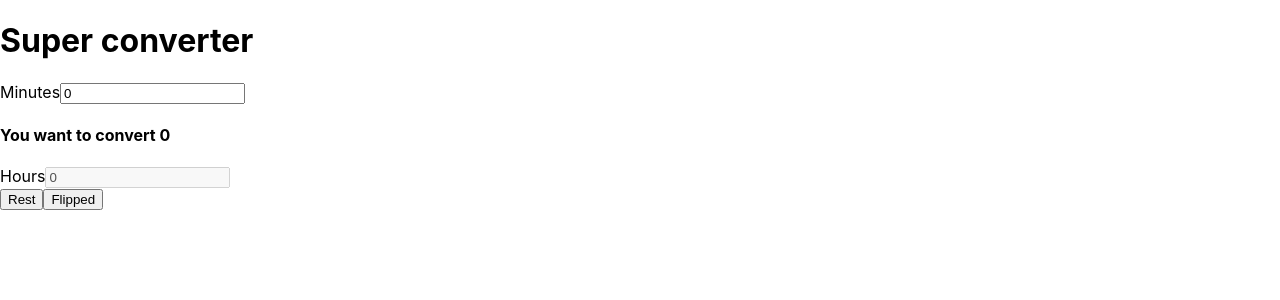
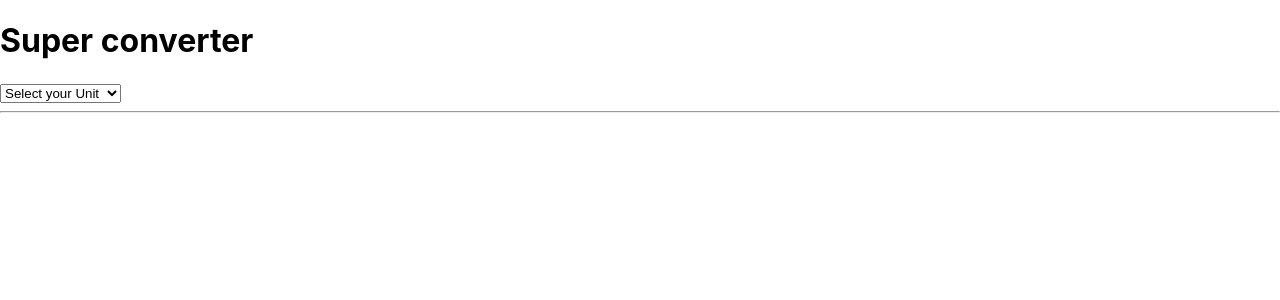
Before and after one commit to JCheyoon/React, a React (Create React App) app in the folder react-kclass/react-prac/: page / in a window 1280 px wide. Shown: the top 300 px of the page. Built offline with nearby package versions, Linux system fonts and the light colour scheme.

Commit message:
learning

```diff
--- a/react-kclass/react-prac/package.json
+++ b/react-kclass/react-prac/package.json
@@ -6,6 +6,7 @@
     "@testing-library/jest-dom": "^5.16.4",
     "@testing-library/react": "^13.1.1",
     "@testing-library/user-event": "^13.5.0",
+    "prettier": "^2.6.2",
     "react": "^18.1.0",
     "react-dom": "^18.1.0",
     "react-scripts": "5.0.1",
--- a/react-kclass/react-prac/src/App.js
+++ b/react-kclass/react-prac/src/App.js
@@ -1,45 +1,24 @@
 import "./App.css";
 import { useState } from "react";
+import MinutesToHours from "./components/MinutesToHours";
+import KmToMiles from "./components/KmToMiles";
 
 function App() {
-  const [minutes, setMinutes] = useState(0);
-  const [flipped, setFlipped] = useState(0);
-  const onChange = (e) => {
-    setMinutes(e.target.value);
+  const [index, setIndex] = useState("xx");
+  const onSelect = (e) => {
+    setIndex(e.target.value);
   };
-  const reset = () => {
-    return setMinutes(0);
-  };
-  const onFlip = () => {
-    return setFlipped(!flipped);
-  };
-
   return (
     <>
-      <div>
-        <h1>Super converter</h1>
-        <label htmlFor="minutes">Minutes</label>
-        <input
-          value={minutes}
-          id="minutes"
-          placeholder="Minutes"
-          type="number"
-          onChange={onChange}
-        />
-        <h4>You want to convert {minutes}</h4>
-      </div>
-      <div>
-        <label htmlFor="hours">Hours</label>
-        <input
-          value={Math.round(minutes / 60)}
-          id="hours"
-          placeholder="Hours"
-          type="number"
-          disabled
-        />
-      </div>
-      <button onClick={reset}>Rest</button>
-      <button onClick={onFlip}>Flipped</button>
+      <h1>Super converter</h1>
+      <select value={index} onChange={onSelect}>
+        <option value="xx">Select your Unit</option>
+        <option value="0">Minutes & Hours</option>
+        <option value="1">Km & Miles</option>
+      </select>
+      <hr />
+      {index === "0" ? <MinutesToHours /> : null}
+      {index === "1" ? <KmToMiles /> : null}
     </>
   );
 }
--- /dev/null
+++ b/react-kclass/react-prac/src/components/KmToMiles.js
@@ -0,0 +1,48 @@
+import { useState } from "react";
+
+function KmToMiles() {
+  const [value, setValue] = useState(0);
+  const [inverted, setInverted] = useState(false);
+  const onChange = (e) => {
+    setValue(e.target.value);
+  };
+  const reset = () => {
+    return setValue(0);
+  };
+  const onFlip = () => {
+    reset();
+    setInverted((current) => !current);
+  };
+
+  return (
+    <>
+      <div>
+        <label htmlFor="km">Km</label>
+        <input
+          value={inverted ? value * 1.60934 : value}
+          id="km"
+          placeholder="Km"
+          type="number"
+          onChange={onChange}
+          disabled={inverted === true}
+        />
+        <h4>You want to convert {value}</h4>
+      </div>
+      <div>
+        <label htmlFor="miles">Mi</label>
+        <input
+          value={inverted ? value : value / 1.60934}
+          id="miles"
+          placeholder="Mi"
+          type="number"
+          disabled={inverted === false}
+          onChange={onChange}
+        />
+      </div>
+      <button onClick={reset}>Rest</button>
+      <button onClick={onFlip}>{inverted ? "Turn back" : "Invert"}</button>
+    </>
+  );
+}
+
+export default KmToMiles;
--- /dev/null
+++ b/react-kclass/react-prac/src/components/MinutesToHours.js
@@ -0,0 +1,48 @@
+import { useState } from "react";
+
+function MinutesToHours() {
+  const [amount, setAmount] = useState(0);
+  const [inverted, setInverted] = useState(false);
+  const onChange = (e) => {
+    setAmount(e.target.value);
+  };
+  const reset = () => {
+    return setAmount(0);
+  };
+  const onFlip = () => {
+    reset();
+    setInverted((current) => !current);
+  };
+
+  return (
+    <>
+      <div>
+        <label htmlFor="minutes">Minutes</label>
+        <input
+          value={inverted ? amount * 60 : amount}
+          id="minutes"
+          placeholder="Minutes"
+          type="number"
+          onChange={onChange}
+          disabled={inverted === true}
+        />
+        <h4>You want to convert {amount}</h4>
+      </div>
+      <div>
+        <label htmlFor="hours">Hours</label>
+        <input
+          value={inverted ? amount : Math.round(amount / 60)}
+          id="hours"
+          placeholder="Hours"
+          type="number"
+          disabled={inverted === false}
+          onChange={onChange}
+        />
+      </div>
+      <button onClick={reset}>Rest</button>
+      <button onClick={onFlip}>{inverted ? "Turn back" : "Invert"}</button>
+    </>
+  );
+}
+
+export default MinutesToHours;
```
Also changed, not shown: 1 other file (tests, documents, lock files or other folders).
